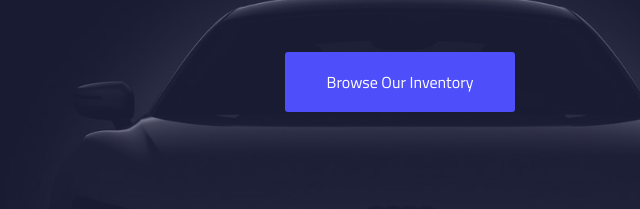
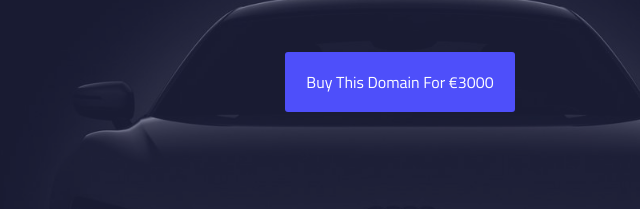
Before and after one commit to joeyberri/thrift-autos, a plain HTML site: page index.html in a window 1280 px wide. Shown: the part 317-526 px from the top of the page, 240-880 px from the left. Drawn offline with nearby package versions, Linux system fonts and the light colour scheme.

Commit message:
Update index.html

```diff
--- a/index.html
+++ b/index.html
@@ -160,7 +160,7 @@
           <a href="https://sedo.com/search/details/?ab_test_odp_version=A&domain=thrift.autos">
 
               <button class="welcome-btn">
-                Browse Our Inventory
+                Buy this domain for €3000
               </button>
 					</a>
 
```
